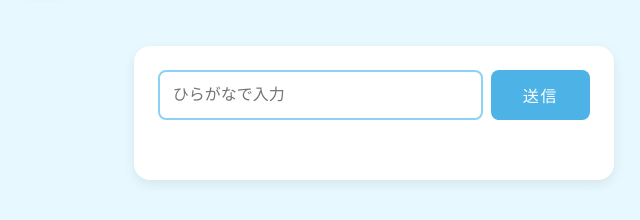
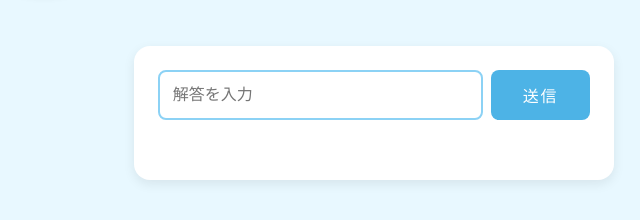
Before and after one commit to taketaku725/ria, a plain HTML site: page graduation.html in a window 1280 px wide. Shown: the part 266-486 px from the top of the page, 266-906 px from the left. Drawn offline with nearby package versions, Linux system fonts and the light colour scheme.

Commit message:
Update graduation.html

```diff
--- a/graduation.html
+++ b/graduation.html
@@ -25,7 +25,7 @@
 
     <div class="nazoform">
       <form name="mondai2" onsubmit="AnswerCheck(this);return false;">
-        <input type="text" name="input" placeholder="ひらがなで入力">
+        <input type="text" name="input" placeholder="解答を入力">
         <button type="submit">送信</button>
       </form>
       <div class="result"></div>
```
